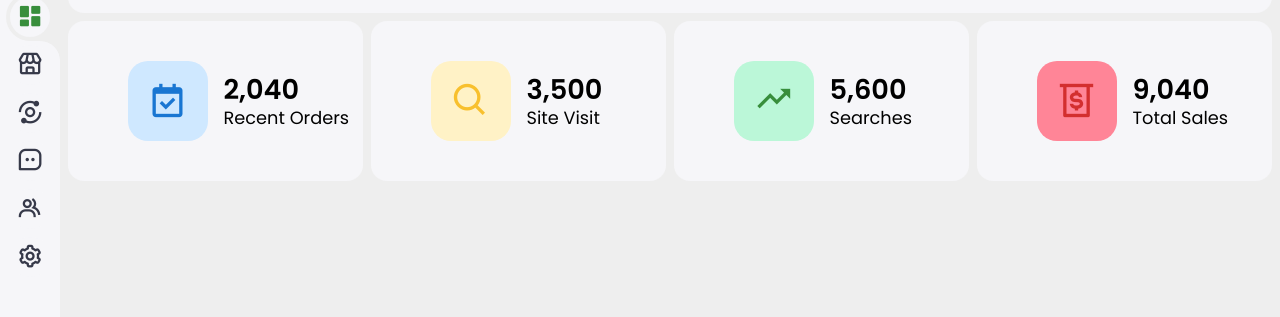
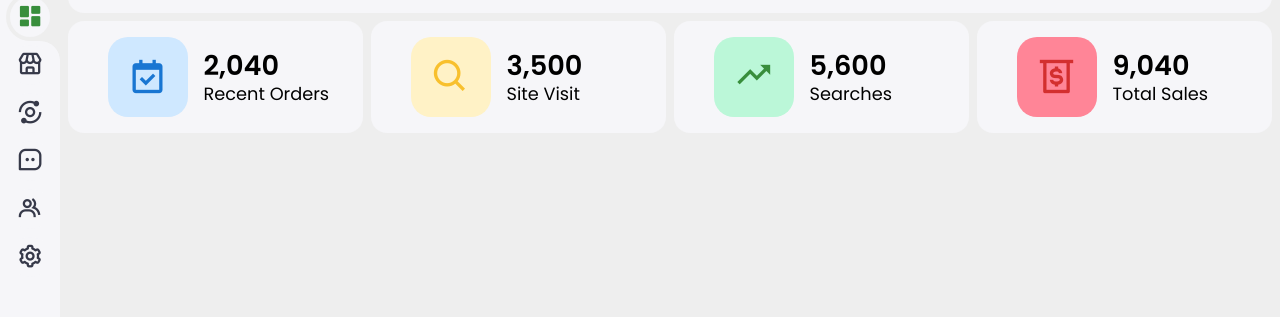
Before and after one commit to ammarAlaliS/dashbord.github.io, a website with bundled scripts: page index.html in a window 1280 px wide. Shown: the part 131-448 px from the top of the page. Built offline with nearby package versions, Linux system fonts and the light colour scheme.

Commit message:
fixed: making some change on the components

```diff
--- a/style.css
+++ b/style.css
@@ -222,9 +222,11 @@ body{
 }
 
 .content nav form{
+    min-width: 250px;
     max-width: 400px;
     width: 100%;
     margin-right: auto;
+
 }
 .content nav form .formInput{
     display: flex;
@@ -362,16 +364,16 @@ body{
     height: auto;
     margin-top: 0.5em;
     display: grid;
-    grid-template-columns: repeat(auto-fit, minmax(280px, 1fr));
+    grid-template-columns: repeat(auto-fit, minmax(200px, 1fr));
     grid-gap:0.5em;
 }
 .grid div{
     background:var(--light);
-    min-height: 10em;
+    min-height: 7em;
     border-radius: 1em;
     display: flex;
     gap: 1em;
-    padding: 1em;
+    padding: 1%;
 
 }
 .grid article{
@@ -382,7 +384,7 @@ body{
     gap: 1em;
 }
 .info{
-    width: 80px;
+    width: 120px;
 }
 .info li{
     width: 130px;
```
